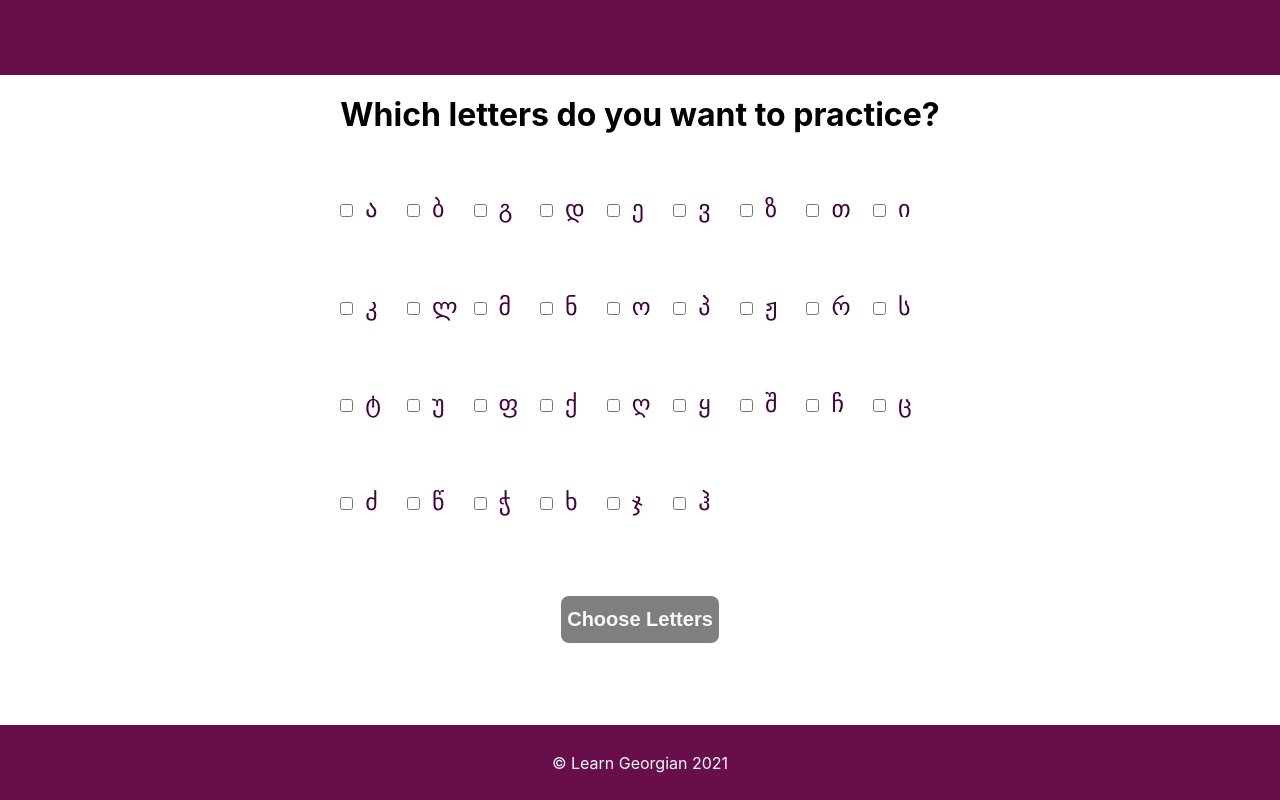
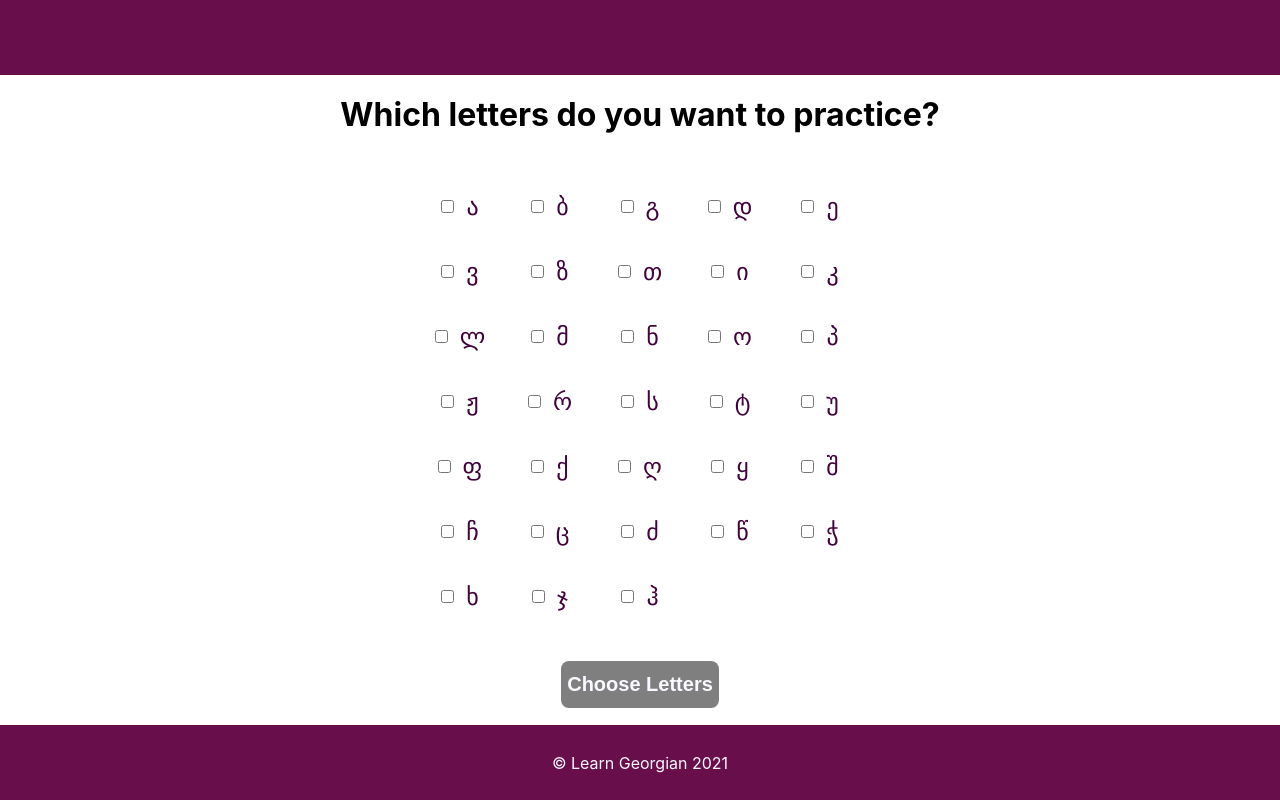
Before and after one commit to PierreLampre/learn-georgian, a React (Create React App) app: page /phonics in a window 1280 px wide. Built offline with nearby package versions, Linux system fonts and the light colour scheme.

Commit message:
further styling adjustments

```diff
--- a/src/components/Phonics/Phonics.js
+++ b/src/components/Phonics/Phonics.js
@@ -9,6 +9,7 @@ const Phonics = () => {
     const [setup, setSetup] = useState(true);
     const [chosenChars, setChosenChars] = useState([]);
     const [playBtnBool, setPlayBtnBool] = useState(0);
+    let btnClassToggle;
 
     const charArr = [
         { char: "ა" }, { char: "ბ" }, { char: "გ" }, { char: "დ" }, { char: "ე" }, { char: "ვ" }, { char: "ზ" }, { char: "თ" }, { char: "ი" },
@@ -25,7 +26,13 @@ const Phonics = () => {
         }
     }
 
-    console.log(chosenChars);
+    if(chosenChars.length <= 12) {
+        btnClassToggle = "char-btn lg";
+    } else if (chosenChars.length <= 25) {
+        btnClassToggle = "char-btn md";
+    } else if (chosenChars.length > 25) {
+        btnClassToggle = "char-btn sm";
+    }
 
     function toGame() {
         setSetup(false);
@@ -74,7 +81,11 @@ const Phonics = () => {
 
             <div id="answers" className="answers">
                 {chosenChars.map(el => (
-                    <button className="char-btn">{el}</button>
+                    <button
+                        className={btnClassToggle}
+                    >
+                        {el}
+                    </button>
                 ))}
             </div>
                 <button
--- a/src/components/Phonics/phonics.css
+++ b/src/components/Phonics/phonics.css
@@ -10,16 +10,23 @@
 
 .checkboxes {
     display: grid;
-	grid-template-rows: repeat(4, 1fr);
-	grid-template-columns: repeat(9, 1fr);
+	grid-template-rows: repeat(7, 1fr);
+	grid-template-columns: repeat(5, 1fr);
 	width: 100%;
-	height: 60%;
+	height: 70%;
     justify-self: center;
-    margin-top: 40px;
+    margin: 20px 0;
+    max-width: 450px;
 }
 
 .letters{
     margin-right: 12px;
+}
+
+.check-box{
+    display: flex;
+    align-items: center;
+    justify-content: center;
 }
 
 .check-box > label {
@@ -44,16 +51,31 @@
 }
 
 .answers {
-    max-width: 376px;
+    max-width: 390px;
 }
 
 .char-btn {
+    margin: 12px;
+    border-radius: 12px;
+    transition: all ease-in-out 0.3s;
+}
+
+.lg {
     font-size: 32px;
     width: 70px;
     height: 70px;
-    margin: 12px;
-    border-radius: 12px;
-    transition: all ease-in-out 0.3s;
+}
+
+.md {
+    font-size: 24px;
+    width: 53px;
+    height: 53px;
+}
+
+.sm {
+    font-size: 20px;
+    width: 40px;
+    height: 40px;
 }
 
 .char-btn:hover {
```
